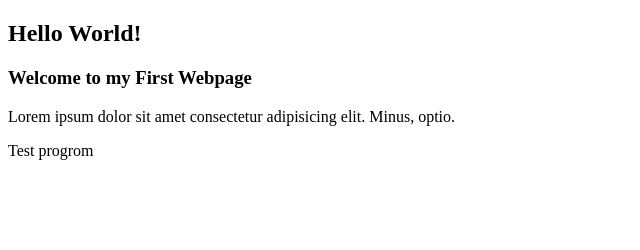
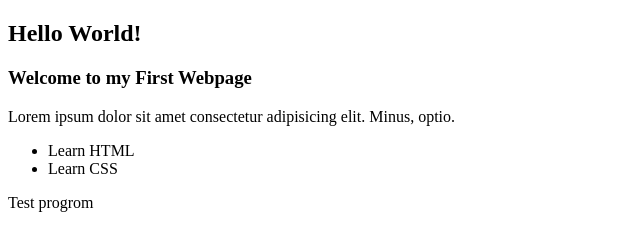
Before and after one commit to mkbangla/myFirstWebpage, a plain HTML site: page index.html in a window 1280 px wide. Shown: the whole page, without its empty margins (0-640 px from the left). Drawn offline with Linux system fonts and the light colour scheme.

Commit message:
add ul tag in index.html

```diff
--- a/index.html
+++ b/index.html
@@ -10,6 +10,10 @@
     <h2>Hello World!</h2>
     <h3>Welcome to my First Webpage</h3>
     <p>Lorem ipsum dolor sit amet consectetur adipisicing elit. Minus, optio.</p>
+    <ul>
+        <li>Learn HTML</li>
+        <li> Learn CSS</li>
+    </ul>
     <span> Test progrom <span>
 </body>
 </html>
```
